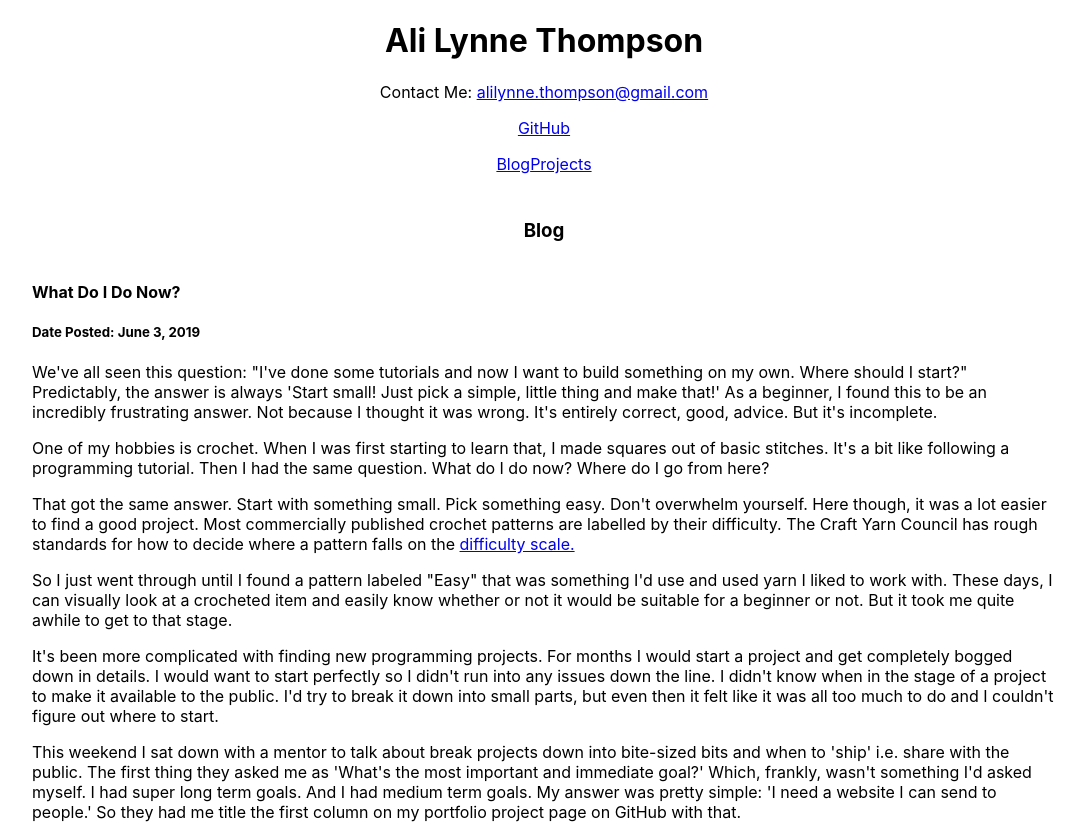
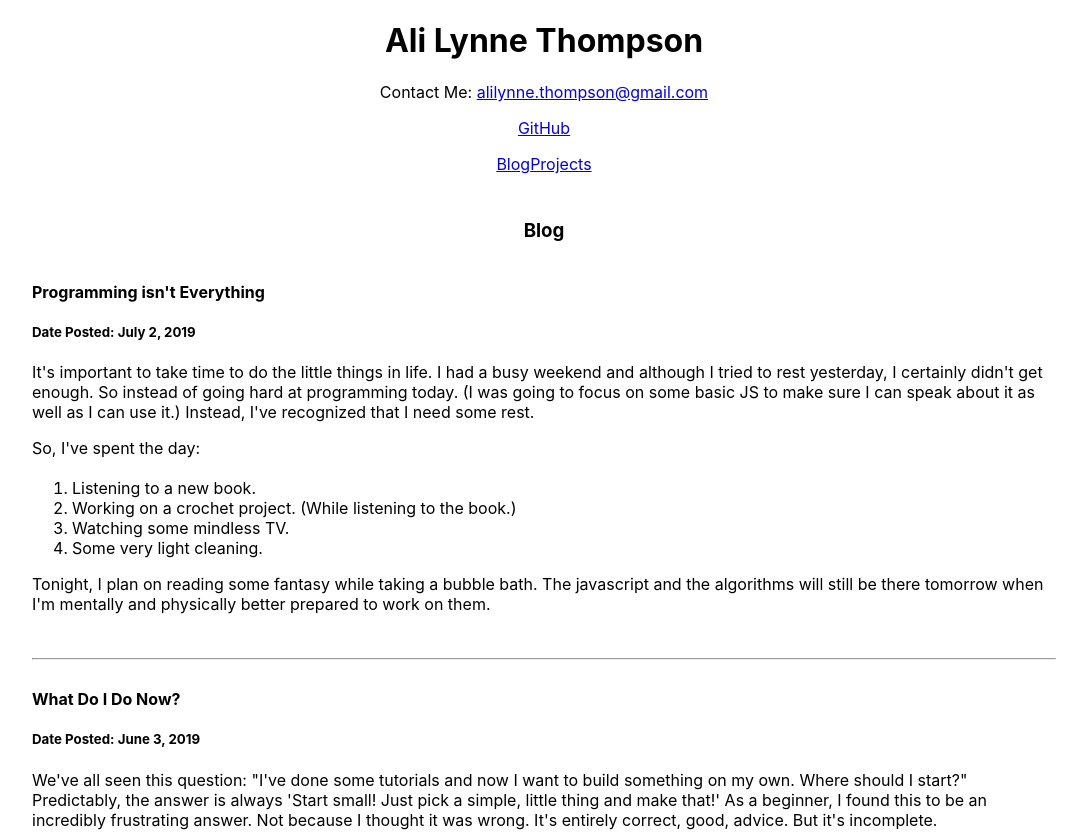
Before and after one commit to AliLynne/alilynne_old, a React (Create React App) app: page / in a window 1280 px wide. Shown: the top 832 px of the page, without its empty margins (96-1180 px from the left). Built offline with nearby package versions, Linux system fonts and the light colour scheme.

Commit message:
blog post 2

```diff
--- a/src/Blog.js
+++ b/src/Blog.js
@@ -1,5 +1,6 @@
 import React from 'react';
-import BlogPost from './BlogPost';
+import BlogPost1 from './BlogPost1';
+import BlogPost2 from './BlogPost2';
 import './Blog.css'
 
 function Blog() {
@@ -8,7 +9,8 @@ function Blog() {
       <header className="Blog__Header">
         <h3 className="Blog__Title">Blog</h3>
         <ul className="Blog__List">
-          <BlogPost />
+          <BlogPost2 />
+          <BlogPost1 />
         </ul>
       </header>
     </div>
--- a/src/BlogPost.js
+++ b/src/BlogPost1.js
@@ -2,7 +2,7 @@ import React from 'react';
 import screenshot1 from './assets/firstcolumn.png';
 import screenshot2 from './assets/firstship.png';
 
-function BlogPost() {
+function BlogPost1() {
   return (
     <li className="BlogPost">
       <header>
@@ -43,4 +43,4 @@ function BlogPost() {
   );
 }
 
-export default BlogPost;
+export default BlogPost1;
--- /dev/null
+++ b/src/BlogPost2.js
@@ -0,0 +1,31 @@
+import React from 'react';
+
+const BlogPost2 = () => {
+  return (
+    <li className="BlogPost">
+    <header>
+        <h4>Programming isn't Everything</h4>
+        <h5>Date Posted: July 2, 2019</h5>
+      </header>
+      <p>
+        It's important to take time to do the little things in life. I had a busy weekend and although I tried to rest yesterday, I certainly didn't get enough. So instead of going hard at programming today. (I was going to focus on some basic JS to make sure I can speak about it as well as I can use it.) Instead, I've recognized that I need some rest.
+      </p>
+      <p>
+        So, I've spent the day:
+        <br />
+        <br />
+        <ol>
+          <li>Listening to a new book.</li>
+          <li>Working on a crochet project. (While listening to the book.)</li>
+          <li>Watching some mindless TV.</li>
+          <li>Some very light cleaning.</li>
+        </ol>
+      </p>
+      <p>Tonight, I plan on reading some fantasy while taking a bubble bath. The javascript and the algorithms will still be there tomorrow when I'm mentally and physically better prepared to work on them.</p>
+      <br />
+      <hr />
+    </li>
+  )
+}
+
+export default BlogPost2;
```
